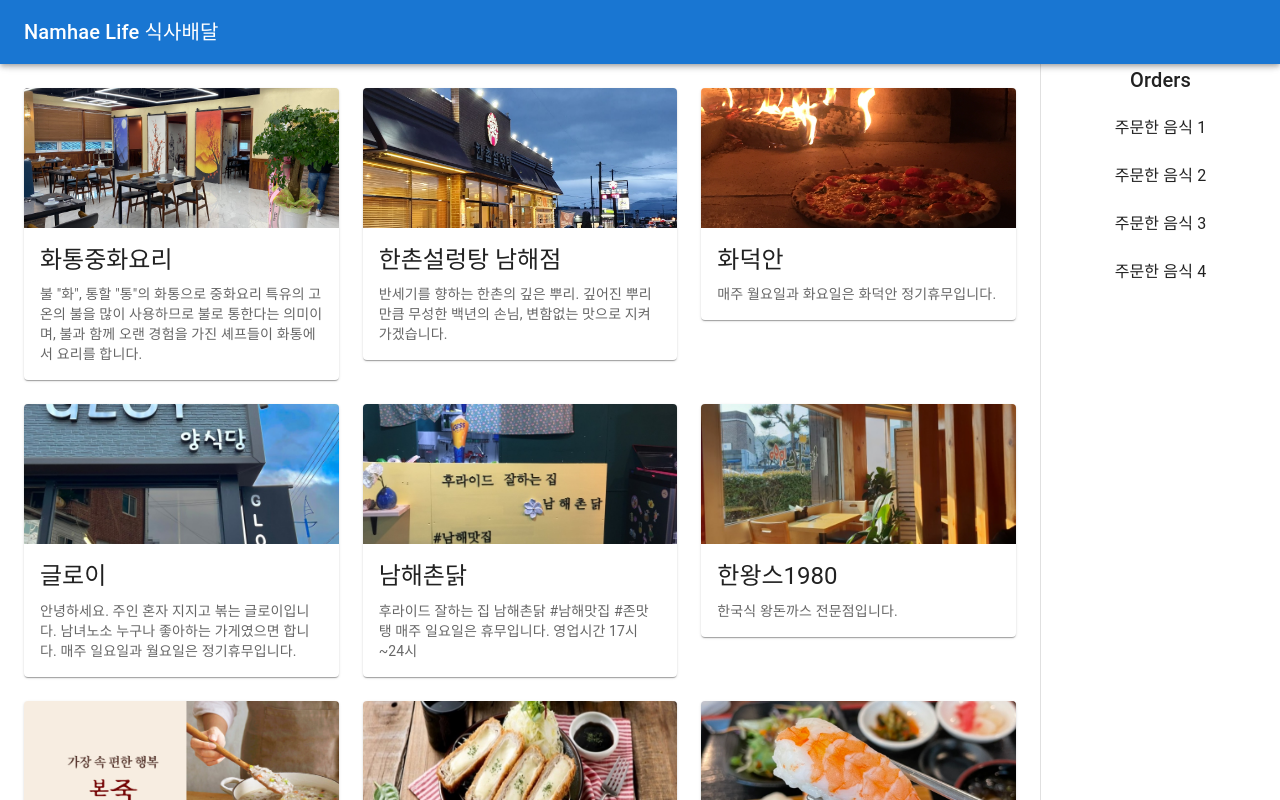
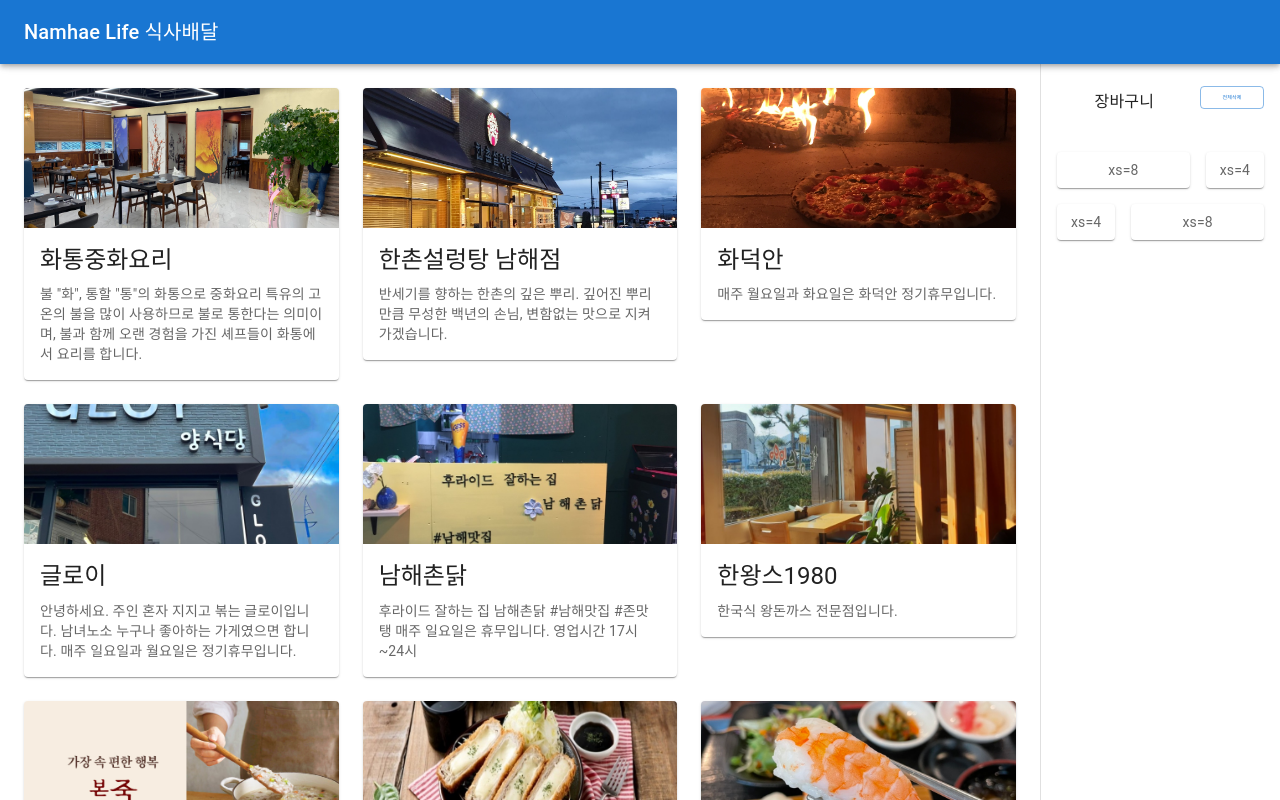
Before and after one commit to JoonsungUm/apps.namhae.life, a Next.js app in the folder apps/client/: page / in a window 1280 px wide. Shown: the top 800 px of the page. Built offline with nearby package versions, Linux system fonts and the light colour scheme.

Commit message:
feat: OrderDrawerHeader UI작업완료

```diff
--- a/apps/client/components/OrderDrawer.tsx
+++ b/apps/client/components/OrderDrawer.tsx
@@ -1,5 +1,6 @@
 import React from 'react'
 import { NextPage } from 'next'
+import { OrderMenuCard } from './OrderMenu'
 
 import {
   Box,
@@ -9,6 +10,7 @@ import {
   List,
   ListItem,
   ListItemText,
+  Button,
 } from '@mui/material'
 
 interface OrderDrawerProps {
@@ -25,35 +27,40 @@ const OrderDrawer: NextPage<OrderDrawerProps> = ({
     <div>
       <Toolbar />
       <Box sx={{ overflow: 'auto' }}>
-        <Typography variant="h6" align="center">
-          Orders
-        </Typography>
-        <List>
-          <ListItem button key="order1">
-            <ListItemText
-              primary="주문한 음식 1"
-              sx={{ textAlign: 'center' }}
-            />
-          </ListItem>
-          <ListItem button key="order2">
-            <ListItemText
-              primary="주문한 음식 2"
-              sx={{ textAlign: 'center' }}
-            />
-          </ListItem>
-          <ListItem button key="order3">
-            <ListItemText
-              primary="주문한 음식 3"
-              sx={{ textAlign: 'center' }}
-            />
-          </ListItem>
-          <ListItem button key="order4">
-            <ListItemText
-              primary="주문한 음식 4"
-              sx={{ textAlign: 'center' }}
-            />
-          </ListItem>
-        </List>
+        <div style={{ width: '100%' }}>
+          <Box sx={{ display: 'flex', p: 1, bgcolor: 'background.paper' }}>
+            <Box
+              sx={{
+                p: 1,
+                flexGrow: 1,
+                bgcolor: 'white.200',
+                padding: '14px',
+                textAlign: 'right',
+                pt: '18px',
+                pr: '30px',
+              }}
+            >
+              장바구니
+            </Box>
+            <Box sx={{ p: 1, bgcolor: 'white.300' }}>
+              <Button
+                size="small"
+                variant="outlined"
+                sx={{
+                  fontSize: 5,
+                  width: '10px',
+                  px: 3,
+                  ml: 1,
+                  padding: '6px',
+                  mt: '6px',
+                }}
+              >
+                전체삭제
+              </Button>
+            </Box>
+          </Box>
+        </div>
+        <List>{OrderMenuCard}</List>
       </Box>
     </div>
   )
--- /dev/null
+++ b/apps/client/components/OrderMenu.tsx
@@ -0,0 +1,60 @@
+import React from 'react'
+import { styled } from '@mui/material/styles'
+import { Grid, Paper, ListItem } from '@mui/material'
+
+// import { NextPage } from 'next'
+// import MenuIcon from '@mui/icons-material/Menu'
+
+// interface OrderMenuProps {
+//   menuid: number
+//   menuname: string
+//   menuprice: number
+// }
+
+// const OrderMenuCard: NextPage<OrderMenuProps> = ({
+//   menuid,
+//   menuname,
+//   menuprice,
+// }) => {
+
+// 메뉴아이템 클릭시 ListItem key값이 순서가 업데이트 됨 -39번줄 order1은 임의로 넣은 값임.
+let ListitemKeyValue = ''
+const updateCountOrder = () => {
+  let ordernumber = 0
+  ordernumber++
+  const countOrder = `order ${ordernumber}`
+  ListitemKeyValue = countOrder
+  return countOrder
+}
+
+const Item = styled(Paper)(({ theme }) => ({
+  ...theme.typography.body2,
+  padding: theme.spacing(1),
+  textAlign: 'center',
+  color: theme.palette.text.secondary,
+}))
+
+const OrderMenuCard = (
+  <div>
+    <ListItem key="order1">
+      <Grid container spacing={2}>
+        <Grid item xs={8}>
+          <Item>xs=8</Item>
+        </Grid>
+        <Grid item xs={4}>
+          <Item>xs=4</Item>
+        </Grid>
+        <Grid item xs={4}>
+          <Item>xs=4</Item>
+        </Grid>
+        <Grid item xs={8}>
+          <Item>xs=8</Item>
+        </Grid>
+      </Grid>
+    </ListItem>
+  </div>
+)
+// return OrderMenuCard
+// }
+
+export { OrderMenuCard }
```
